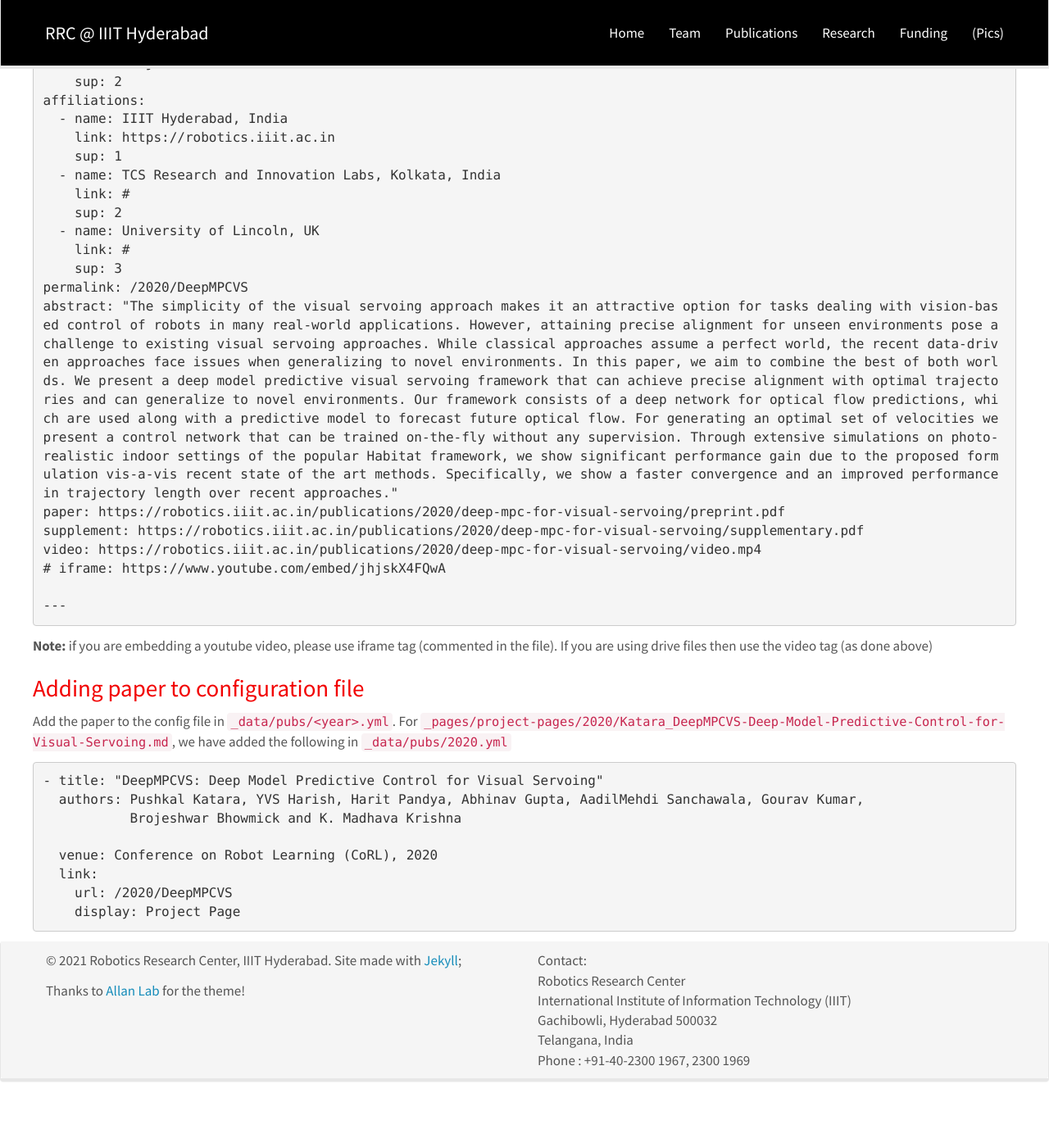
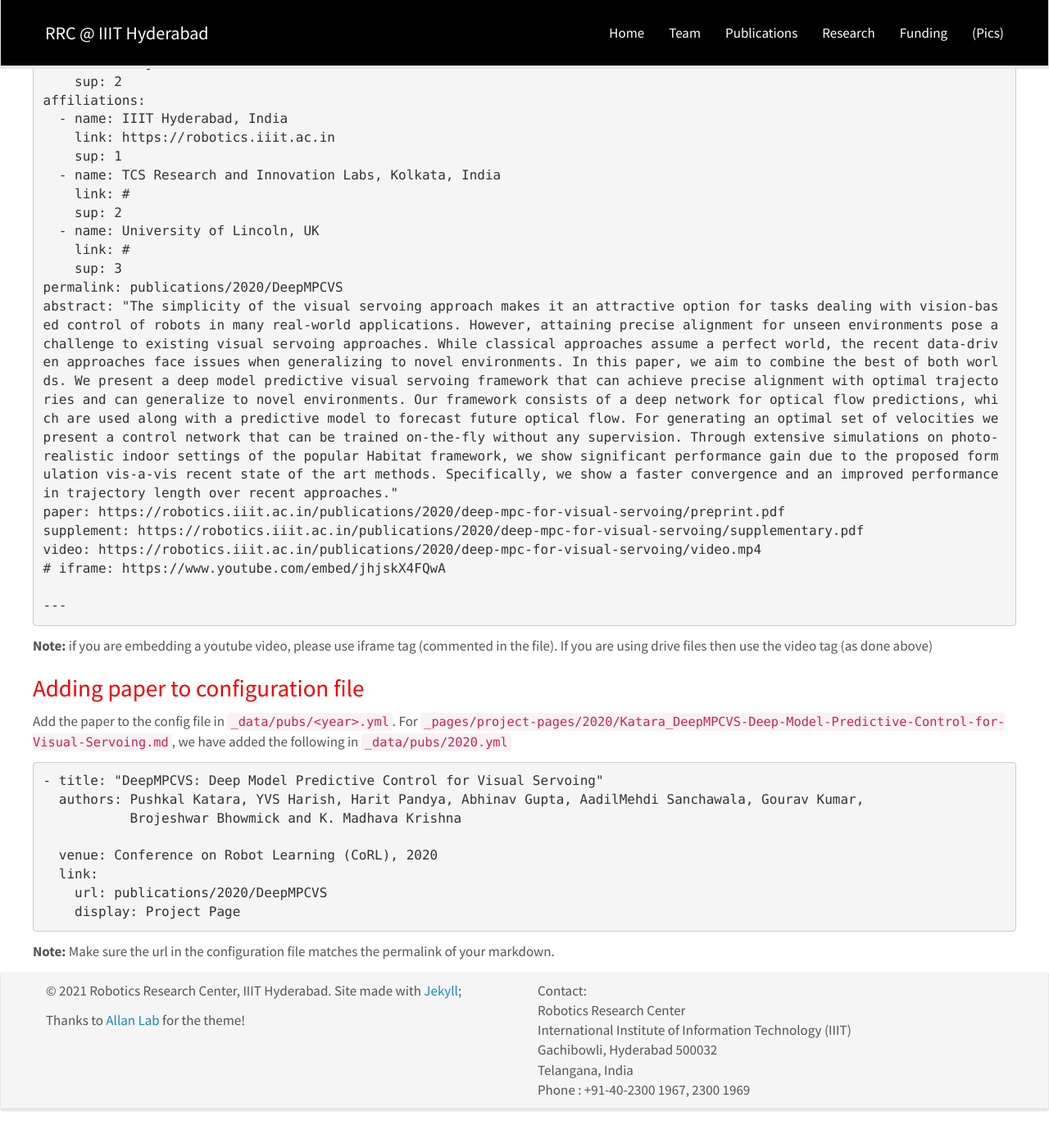
Before and after one commit to sakshammgupta/roboticsiiith.github.io, a Jekyll site: the page built from README/Adding-paper.md, in a window 1280 px wide and 1400 px high, scrolled down 843 px. Shown: the top 1395 px of the window at 82% size. Built offline with Jekyll 4.4.1, drawn with Linux system fonts in a browser that asks for light colours; nearby versions of some CDN libraries; our own code applies the rules of GitHub Pages for plain Markdown files; before the commit the page ends 2207 px from its top, so only the background shows below that.

Commit message:
Update publication page and readme

````diff
--- a/README/Adding-paper.md
+++ b/README/Adding-paper.md
@@ -41,7 +41,7 @@ affiliations:
   - name: University of Lincoln, UK
     link: #
     sup: 3
-permalink: /2020/DeepMPCVS
+permalink: publications/2020/DeepMPCVS
 abstract: "The simplicity of the visual servoing approach makes it an attractive option for tasks dealing with vision-based control of robots in many real-world applications. However, attaining precise alignment for unseen environments pose a challenge to existing visual servoing approaches. While classical approaches assume a perfect world, the recent data-driven approaches face issues when generalizing to novel environments. In this paper, we aim to combine the best of both worlds. We present a deep model predictive visual servoing framework that can achieve precise alignment with optimal trajectories and can generalize to novel environments. Our framework consists of a deep network for optical flow predictions, which are used along with a predictive model to forecast future optical flow. For generating an optimal set of velocities we present a control network that can be trained on-the-fly without any supervision. Through extensive simulations on photo-realistic indoor settings of the popular Habitat framework, we show significant performance gain due to the proposed formulation vis-a-vis recent state of the art methods. Specifically, we show a faster convergence and an improved performance in trajectory length over recent approaches."
 paper: https://robotics.iiit.ac.in/publications/2020/deep-mpc-for-visual-servoing/preprint.pdf
 supplement: https://robotics.iiit.ac.in/publications/2020/deep-mpc-for-visual-servoing/supplementary.pdf
@@ -66,6 +66,7 @@ Add the paper to the config file in `_data/pubs/<year>.yml`. For `_pages/project
 
   venue: Conference on Robot Learning (CoRL), 2020
   link:
-    url: /2020/DeepMPCVS
+    url: publications/2020/DeepMPCVS
     display: Project Page
 ```
+**Note:** Make sure the url in the configuration file matches the permalink of your markdown.
--- a/_data/pubs/2019.yml
+++ b/_data/pubs/2019.yml
@@ -39,5 +39,5 @@
 
   venue: IEEE Intelligent Vehicles Symposium (IV), 2019
   link:
-    url: /2019/pub_1
+    url: publications/2019/pub_1
     display: Project Page
--- a/_data/pubs/2020.yml
+++ b/_data/pubs/2020.yml
@@ -4,7 +4,7 @@
 
   venue: Conference on Robot Learning (CoRL), 2020
   link:
-    url: ./2020/DeepMPCVS
+    url: publications/2020/DeepMPCVS
     display: Project Page
 
 - title: "Understanding Dynamic Scenes using Graph Convolution Networks"
````
Also changed, not shown: _pages/project-pages/2019/a-hierarchical-network-for-diverse-trajectory-proposals.md (+1 -1 lines), _pages/project-pages/2020/Katara_DeepMPCVS-Deep-Model-Predictive-Control-for-Visual-Servoing.md (+1 -1 lines), _pages/publications.md (+22 -22 lines).
